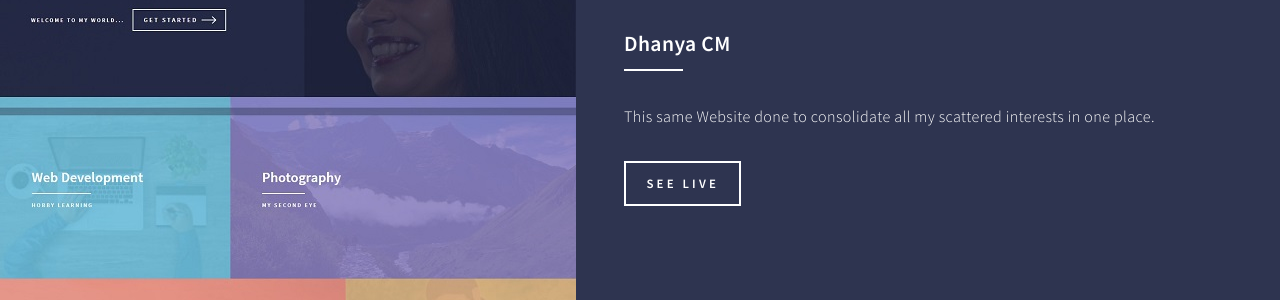
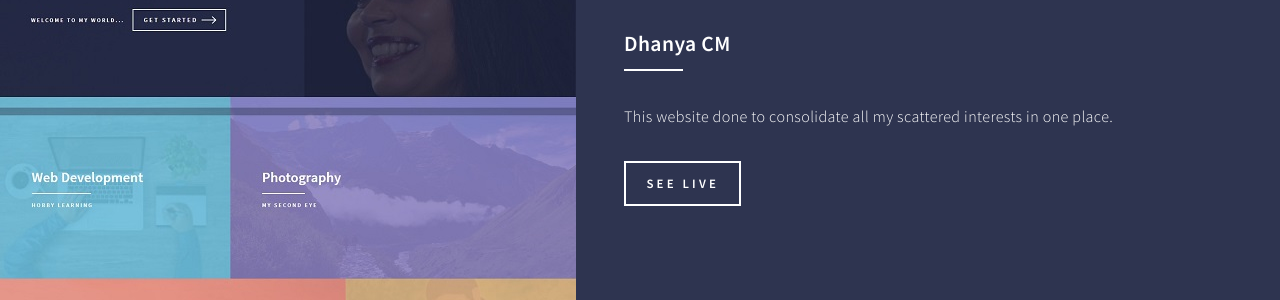
Before and after one commit to dhanyacm/dhanyacm, a Jekyll site: the page built from web-portfolio.html, in a window 1280 px wide and 1400 px high, scrolled down 2802 px. Shown: the part 154-454 px from the top of the window. Built offline with Jekyll 4.4.1, drawn with Linux system fonts in a browser that asks for light colours; some of the changed text lies outside the part shown.

Commit message:
Update web-portfolio.html

```diff
--- a/web-portfolio.html
+++ b/web-portfolio.html
@@ -125,7 +125,7 @@
 												<h3>Dhanya CM</h3>
 											</header>
 											<p>
-												This same Website done to consolidate all my scattered interests in one place.
+												This website done to consolidate all my scattered interests in one place.
 											</p>
 											<ul class="actions">
 												<li><a href="https://dhanyacm.com/" class="button" target="_blank" rel="noopener noreferrer">See Live</a></li>
@@ -194,7 +194,7 @@
 
 								<section>
 									<a href="https://growmygreens.com" class="image">
-										<img src="images/websites/thesecrettrails.jpg" alt="" data-position="top center" />
+										<img src="images/websites/growmygreens.jpg" alt="" data-position="top center" />
 									</a>
 									<div class="content">
 										<div class="inner">
@@ -209,10 +209,31 @@
 											</ul>
 										</div>
 									</div>
+								</section> -->
+
+
+								<section>
+									<a href="https://forgottentastes.com" class="image">
+										<img src="images/websites/forgottentastes.jpg" alt="" data-position="top center" />
+									</a>
+									<div class="content">
+										<div class="inner">
+											<header class="major">
+												<h3>Forgotten Tastes</h3>
+											</header>
+											<p>
+												A wordpress based food blogging website to refer the traditional tastes of my home kitchen.
+											</p>
+											<ul class="actions">
+												<li><a href="https://forgottentastes.com" class="button" target="_blank" rel="noopener noreferrer">See Live</a></li>
+											</ul>
+										</div>
+									</div>
 								</section>
+
 								<section>
 									<a href="https://www.winningearth.com" class="image">
-										<img src="images/websites/gadgetsbits.jpg" alt="" data-position="25% 25%" />
+										<img src="images/websites/winningearth.jpg" alt="" data-position="25% 25%" />
 									</a>
 									<div class="content">
 										<div class="inner">
```
Also changed, not shown: other parts of web-portfolio.html (+4 -4 lines).
